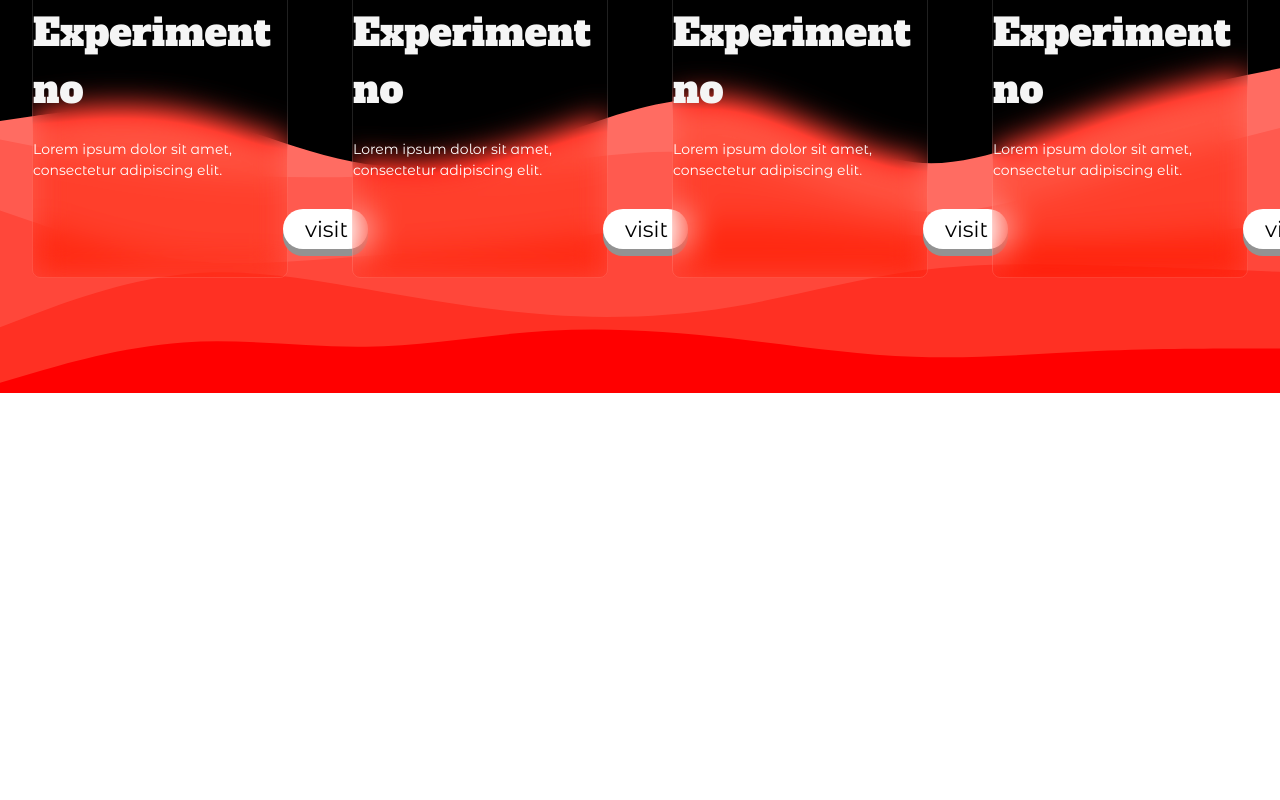
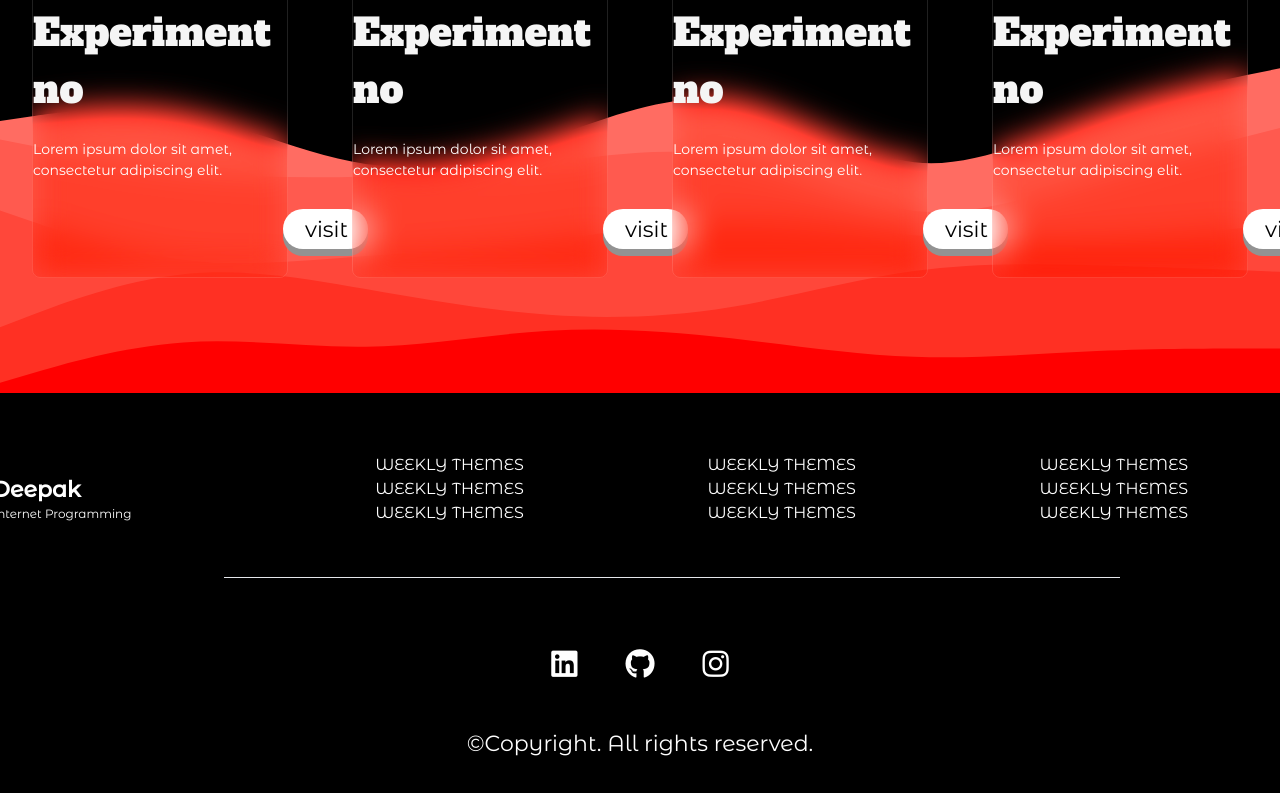
Before and after one commit to deepakb0345/internet-programming-lab, a plain HTML site: page main.html in a window 1280 px wide. Shown: the part 1207-2007 px from the top of the page. Before the commit the page ends 1600 px from the top, so only its background shows below. Drawn offline with nearby package versions, Linux system fonts and the light colour scheme.

Commit message:
feat : added footer

```diff
--- a/main.css
+++ b/main.css
@@ -239,7 +239,7 @@ a {
 
 .vis-btn:hover i {
   display: inline;
-  transform: translateX(-20px);
+  transform: translateX(-15px);
   opacity: 1;
   visibility: visible;
 }
@@ -272,3 +272,33 @@ a {
   bottom: 40px;
   color: white;
 }
+
+
+
+
+.foot-up{
+  display: flex;
+  flex-direction: row;
+  justify-content: space-around;
+}
+
+.foot-down{
+  display: flex;
+  flex-direction: column;
+  justify-content: space-around;
+  align-items:center ;
+}
+
+.foot-social a{
+  padding:20px;
+  font-size:30px;
+
+}
+
+.foot-social i{
+  transition: transform .2s ease-out;
+}
+
+.foot-social i:hover{
+  transform: translateY(-10px);
+}
--- a/main.html
+++ b/main.html
@@ -1,31 +1,41 @@
 <!DOCTYPE html>
 <html lang="en">
   <head>
-    <meta charset="UTF-8">
-    <meta name="viewport" content="width=device-width, initial-scale=1.0">
+    <meta charset="UTF-8" />
+    <meta name="viewport" content="width=device-width, initial-scale=1.0" />
     <title>Deepak's Page</title>
-    <link rel="icon" href="">
-    <link rel="stylesheet" href="main.css">
+    <link rel="icon" href="" />
+    <link rel="stylesheet" href="main.css" />
     <!--fonts-->
-    <link rel="preconnect" href="https://fonts.googleapis.com">
-    <link rel="preconnect" href="https://fonts.gstatic.com" crossorigin>
-    <link href="https://fonts.googleapis.com/css2?family=Source+Code+Pro:ital,wght@0,200..900;1,200..900&display=swap" rel="stylesheet">
+    <link rel="preconnect" href="https://fonts.googleapis.com" />
+    <link rel="preconnect" href="https://fonts.gstatic.com" crossorigin />
+    <link
+      href="https://fonts.googleapis.com/css2?family=Source+Code+Pro:ital,wght@0,200..900;1,200..900&display=swap"
+      rel="stylesheet"
+    />
     <!--Tailwind-->
     <script src="https://cdn.tailwindcss.com"></script>
     <!--font-awesome-->
-    <script src="https://kit.fontawesome.com/7a693d2e3e.js" crossorigin="anonymous"></script>
+    <script
+      src="https://kit.fontawesome.com/7a693d2e3e.js"
+      crossorigin="anonymous"
+    ></script>
   </head>
   <body>
-    <div class="bg-image -z-10 bg-[url(./images/batman.jpg)] bg-no-repeat bg-cover bg-center h-screen relative top-24"></div>
-    <div class="bg-image -z-10 bg-[url(./images/filler1.svg)] bg-no-repeat bg-cover bg-center h-screen relative "></div>
-    <header class="header fixed w-screen top-0 left-0 bg-black ">
-        <nav class="nav container relative h-26  ">
-            <div class="logo text-white font-semibold relative right-20 ">
+    <div
+      class="bg-image -z-10 bg-[url(./images/batman.jpg)] bg-no-repeat bg-cover bg-center h-screen relative top-24"
+    ></div>
+    <div
+      class="bg-image -z-10 bg-[url(./images/filler1.svg)] bg-no-repeat bg-cover bg-center h-screen relative"
+    ></div>
+    <header class="header fixed w-screen top-0 left-0 bg-black">
+      <nav class="nav container relative h-26">
+        <div class="logo text-white font-semibold relative right-20">
           <a href="#" class="main--logo">Logo</a>
         </div>
 
         <div class="nav__menu relative left-16">
-                <ul class="nav__list flex flex-column ">
+          <ul class="nav__list flex flex-column">
             <li class="nav__item">
               <a href="" class="nav__link">
                 <i class="fa-solid fa-house"></i>
@@ -44,105 +54,228 @@
                 <span>Contact</span>
               </a>
             </li>
-
           </ul>
           <div class="nav__social flex">
-                    <a href="" target="_blank" class="nav__social-link">
+            <a
+              href="https://www.linkedin.com/in/deepak-baskaran-dk051104/"
+              target="_blank"
+              class="nav__social-link"
+            >
               <i class="fa-brands fa-linkedin"></i>
             </a>
-                    <a href="" target="_blank" class="nav__social-link">
+            <a
+              href="https://github.com/deepakb0345"
+              target="_blank"
+              class="nav__social-link"
+            >
               <i class="fa-brands fa-github"></i>
             </a>
-                    <a href="" target="_blank" class="nav__social-link">
+            <a
+              href="https://www.instagram.com/_.deepak_.b/"
+              target="_blank"
+              class="nav__social-link"
+            >
               <i class="fa-brands fa-instagram"></i>
             </a>
-
           </div>
         </div>
       </nav>
     </header>
-    <div class="cont-list ">
+    <div class="cont-list">
       <div class="cont-item">
         <div class="content">
-            <div class="banner-image bg-[url(./images/exp1.jpg)]" ></div>
+          <div class="banner-image bg-[url(./images/exp1.jpg)]"></div>
           <h1>Map Of India</h1>
-            <p>mapping the hotspots of India and <br>
-                re-directing on clicking the hotspot area.</p>
+          <p>
+            mapping the hotspots of India and <br />
+            re-directing on clicking the hotspot area.
+          </p>
         </div>
-            <a href="#"><button class="vis-btn"><i class="fa-solid fa-arrow-up-right-from-square"></i>visit</button></a>
-
+        <a href="#"
+          ><button class="vis-btn">
+            <i class="fa-solid fa-arrow-up-right-from-square"></i>visit
+          </button></a
+        >
       </div>
       <div class="cont-item">
         <div class="content">
           <div class="banner-image"></div>
           <h1>Exp 2</h1>
-            <p>Lorem ipsum dolor sit amet, <br/>
-                 consectetur adipiscing elit.</p>
+          <p>
+            Lorem ipsum dolor sit amet, <br />
+            consectetur adipiscing elit.
+          </p>
         </div>
-            <a href="#"><button class="vis-btn"><i class="fa-solid fa-arrow-up-right-from-square"></i>visit</button></a>
-
+        <a href="#"
+          ><button class="vis-btn">
+            <i class="fa-solid fa-arrow-up-right-from-square"></i>visit
+          </button></a
+        >
       </div>
       <div class="cont-item">
         <div class="content">
           <div class="banner-image"></div>
           <h1>Experiment no</h1>
-            <p>Lorem ipsum dolor sit amet, <br/>
-                 consectetur adipiscing elit.</p>
+          <p>
+            Lorem ipsum dolor sit amet, <br />
+            consectetur adipiscing elit.
+          </p>
         </div>
-            <a href="#"><button class="vis-btn"><i class="fa-solid fa-arrow-up-right-from-square"></i>visit</button></a>
-
+        <a href="#"
+          ><button class="vis-btn">
+            <i class="fa-solid fa-arrow-up-right-from-square"></i>visit
+          </button></a
+        >
       </div>
       <div class="cont-item">
         <div class="content">
           <div class="banner-image"></div>
           <h1>Experiment no</h1>
-            <p>Lorem ipsum dolor sit amet, <br/>
-                 consectetur adipiscing elit.</p>
+          <p>
+            Lorem ipsum dolor sit amet, <br />
+            consectetur adipiscing elit.
+          </p>
         </div>
-            <a href="#"><button class="vis-btn"><i class="fa-solid fa-arrow-up-right-from-square"></i>visit</button></a>
-
+        <a href="#"
+          ><button class="vis-btn">
+            <i class="fa-solid fa-arrow-up-right-from-square"></i>visit
+          </button></a
+        >
       </div>
       <div class="cont-item">
         <div class="content">
           <div class="banner-image"></div>
           <h1>Experiment no</h1>
-            <p>Lorem ipsum dolor sit amet, <br/>
-                 consectetur adipiscing elit.</p>
+          <p>
+            Lorem ipsum dolor sit amet, <br />
+            consectetur adipiscing elit.
+          </p>
         </div>
-            <a href="#"><button class="vis-btn"><i class="fa-solid fa-arrow-up-right-from-square"></i>visit</button></a>
-
+        <a href="#"
+          ><button class="vis-btn">
+            <i class="fa-solid fa-arrow-up-right-from-square"></i>visit
+          </button></a
+        >
       </div>
       <div class="cont-item">
         <div class="content">
           <div class="banner-image"></div>
           <h1>Experiment no</h1>
-            <p>Lorem ipsum dolor sit amet, <br/>
-                 consectetur adipiscing elit.</p>
+          <p>
+            Lorem ipsum dolor sit amet, <br />
+            consectetur adipiscing elit.
+          </p>
         </div>
-            <a href="#"><button class="vis-btn"><i class="fa-solid fa-arrow-up-right-from-square"></i>visit</button></a>
-
+        <a href="#"
+          ><button class="vis-btn">
+            <i class="fa-solid fa-arrow-up-right-from-square"></i>visit
+          </button></a
+        >
       </div>
       <div class="cont-item">
         <div class="content">
           <div class="banner-image"></div>
           <h1>Experiment no</h1>
-            <p>Lorem ipsum dolor sit amet, <br/>
-                 consectetur adipiscing elit.</p>
+          <p>
+            Lorem ipsum dolor sit amet, <br />
+            consectetur adipiscing elit.
+          </p>
         </div>
-            <a href="#"><button class="vis-btn"><i class="fa-solid fa-arrow-up-right-from-square"></i>visit</button></a>
-
+        <a href="#"
+          ><button class="vis-btn">
+            <i class="fa-solid fa-arrow-up-right-from-square"></i>visit
+          </button></a
+        >
       </div>
       <div class="cont-item">
         <div class="content">
           <div class="banner-image"></div>
           <h1>Experiment no</h1>
-            <p>Lorem ipsum dolor sit amet, <br/>
-                 consectetur adipiscing elit.</p>
+          <p>
+            Lorem ipsum dolor sit amet, <br />
+            consectetur adipiscing elit.
+          </p>
         </div>
-            <a href="#"><button class="vis-btn"><i class="fa-solid fa-arrow-up-right-from-square"></i>visit</button></a>
+        <a href="#"
+          ><button class="vis-btn">
+            <i class="fa-solid fa-arrow-up-right-from-square"></i>visit
+          </button></a
+        >
+      </div>
+    </div>
+<footer class="bg-black h-[400px] w-screen">
+    <div class="foot relative top-10">
+        <div class="foot-up">
+            <div class="left-logo text-white ml-0 relative right-20 top-10">
+                <h1 class="font-bold">Deepak</h1>
+                <p class="text-xs">Internet Programming</p>
+            </div>
+            <div class="ul text-white text-base m-5">
+                <ul>
+                    <li>WEEKLY THEMES</li>
+                    <li>WEEKLY THEMES</li>
+                    <li>WEEKLY THEMES</li>
+                </ul>
+            </div>
+            <div class="ul  text-white text-base m-5">
+                <ul>
+                    <li>WEEKLY THEMES</li>
+                    <li>WEEKLY THEMES</li>
+                    <li>WEEKLY THEMES</li>
+                </ul>
+            </div>
+            <div class="ul text-white text-base m-5">
+                <ul>
+                    <li>WEEKLY THEMES</li>
+                    <li>WEEKLY THEMES</li>
+                    <li>WEEKLY THEMES</li>
+                </ul>
+            </div>
 
+
+            </div>
+            <hr class="w-[70%] relative top-8 left-56">
+            <div class="foot-down relative top-24">
+                <div class="foot-social">
+                    <a
+                      href="https://www.linkedin.com/in/deepak-baskaran-dk051104/"
+                      target="_blank"
+                      class="nav__social-link"
+                    >
+                      <i class="fa-brands fa-linkedin"></i>
+                    </a>
+                    <a
+                      href="https://github.com/deepakb0345"
+                      target="_blank"
+                      class="nav__social-link"
+                    >
+                      <i class="fa-brands fa-github"></i>
+                    </a>
+                    <a
+                      href="https://www.instagram.com/_.deepak_.b/"
+                      target="_blank"
+                      class="nav__social-link"
+                    >
+                      <i class="fa-brands fa-instagram"></i>
+                    </a>
+                  </div>
+
+                  <p class="foot-para text-white py-10">&copy;Copyright. All rights reserved.</p>
             </div>
     </div>
 
+
+
+
+
+
+
+
+</footer>
+
+
+
+
+
   </body>
 </html>
```
Lines whose indentation alone changed are shown as unchanged.
